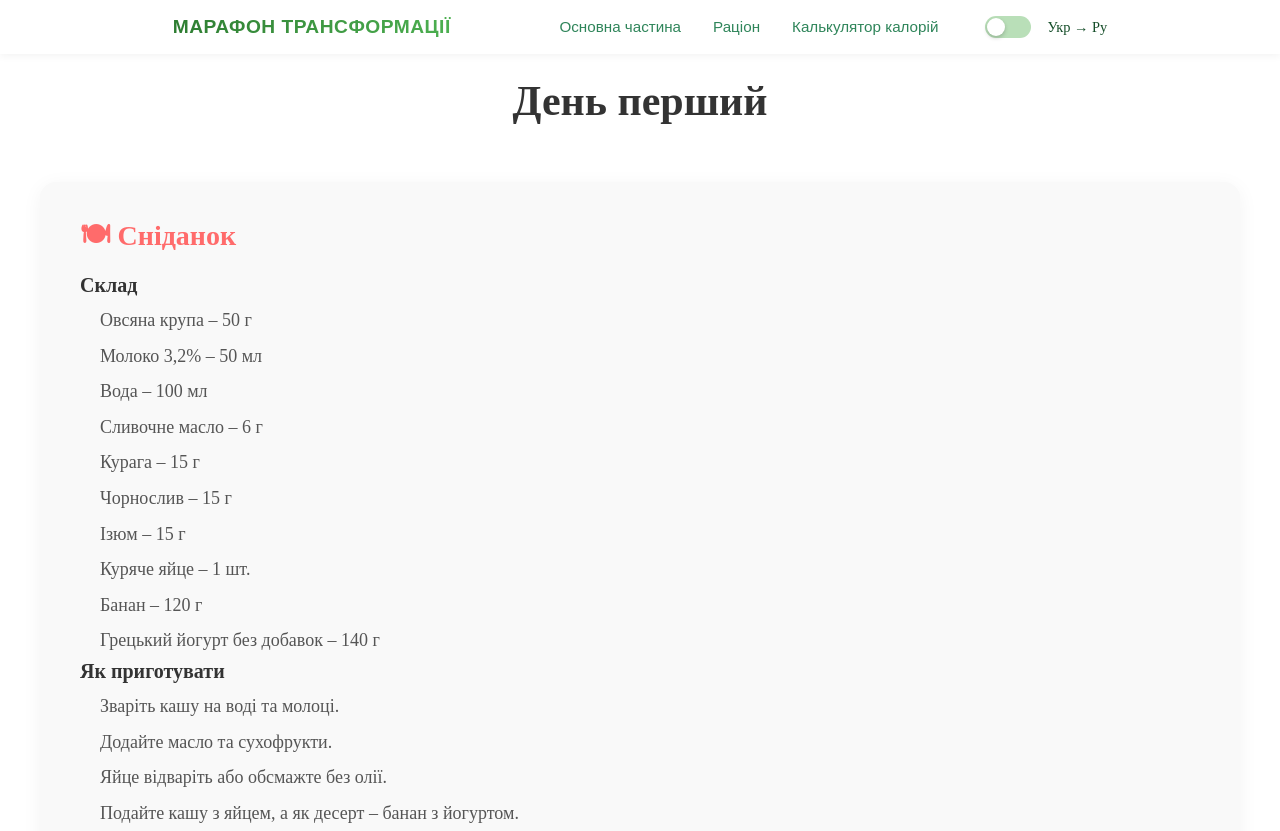
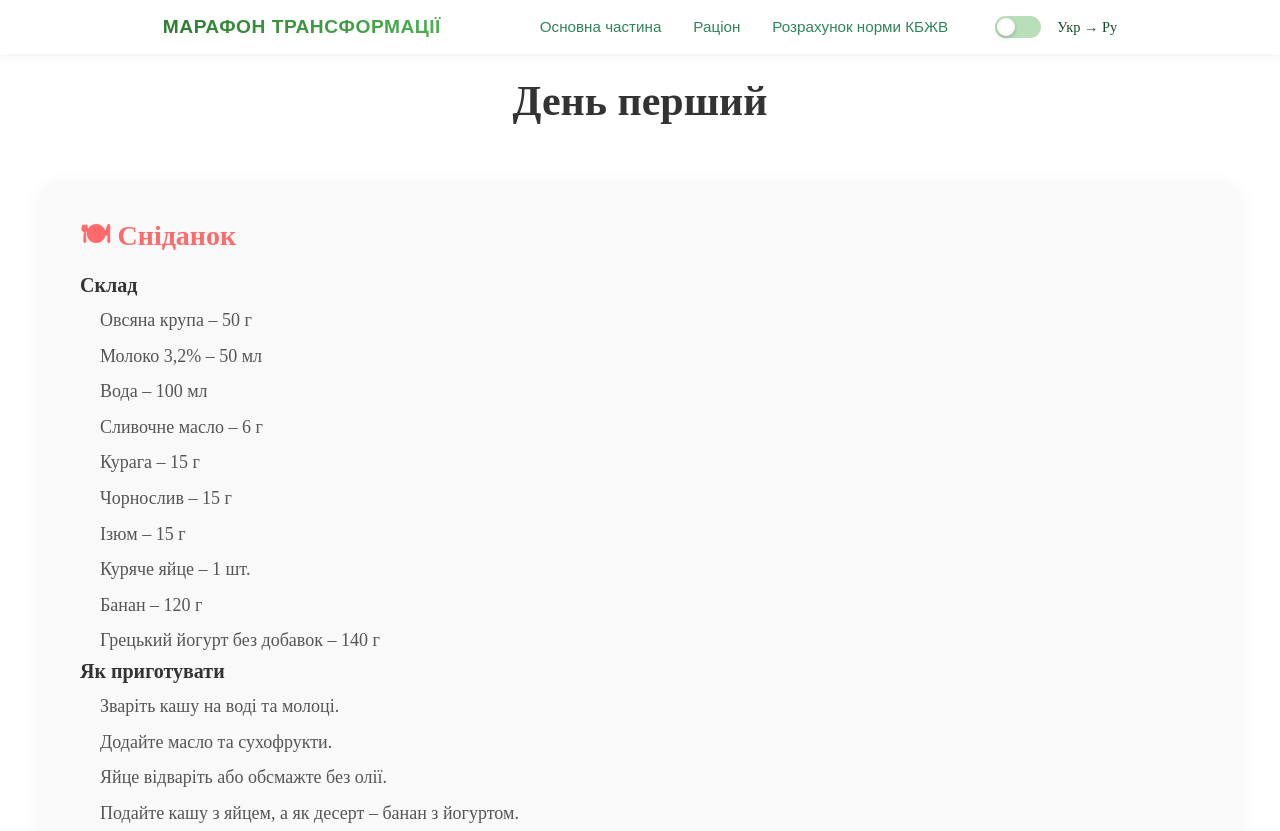
Before and after one commit to Sofiyka751/maraphon, a website built with Vite: page day1.html in a window 1280 px wide. Shown: the top 831 px of the page. Built offline with nearby package versions, Linux system fonts and the light colour scheme.

Commit message:
last commit

```diff
--- a/day1.html
+++ b/day1.html
@@ -20,7 +20,7 @@
           <div class="header__content-navigation">
             <a href="./index.html#about-maraphon" class="header__content-navigation-item" data-i18n="hedernavtext1">основна частина</a>
             <a href="./index.html#mySlider" class="header__content-navigation-item" data-i18n="hedernavtext2">раціон</a>
-            <a href="./calculator.html" class="header__content-navigation-item" data-i18n="hedernavtext3">Калькулятор калорій</a>
+            <a href="./calculator.html" class="header__content-navigation-item" data-i18n="hedernavtext3">Розрахунок норми КБЖУ</a>
             <label class="switch header__content-switch">
 
               <input type="checkbox" id="lang-switch">
--- a/src/js/translate.js
+++ b/src/js/translate.js
@@ -3,7 +3,7 @@ const translations = {
     logo: "Марафон Трансформації",
     hedernavtext1: "Основна частина",
     hedernavtext2: "Раціон",
-    hedernavtext3: "Калькулятор калорій",
+    hedernavtext3: "Розрахунок норми КБЖВ",
     // aboutMaraphonTitle1: "«9 днів, які можуть змінити твоє життя»",
     // aboutMaraphonText1:
     //   "Ідеальне поєднання системного підходу в трьох сферах:\n✅ Гроші та блокуючі установки\n✅ Тіло як відображення душі\n✅ Продажі через Instagram",
@@ -695,7 +695,7 @@ const translations = {
     logo: "Марафон Трансформации",
     hedernavtext1: "Основная часть",
     hedernavtext2: "Рацион",
-    hedernavtext3: "Калькулятор калорий",
+    hedernavtext3: "Расчет нормы КБЖВ",
     // aboutMaraphonTitle1: "«9 дней, которые могут изменить твою жизнь»",
     // aboutMaraphonText1:
     //   "Идеальное сочетание системного подхода в трёх сферах:\n✅ Деньги и блокирующие установки\n✅ Тело как отражение души\n✅ Продажи через Instagram",
```
Also changed, not shown: day2.html (+1 -1 lines), day3.html (+1 -1 lines), day4.html (+1 -1 lines), day5.html (+1 -1 lines), day6.html (+1 -1 lines), day7.html (+1 -1 lines), day8.html (+1 -1 lines), day9.html (+1 -1 lines), index.html (+1 -1 lines).
